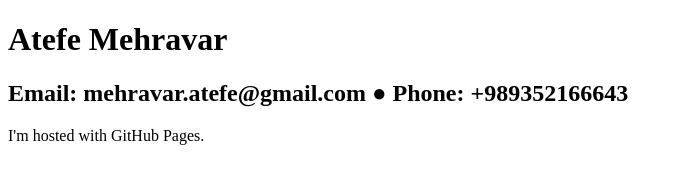
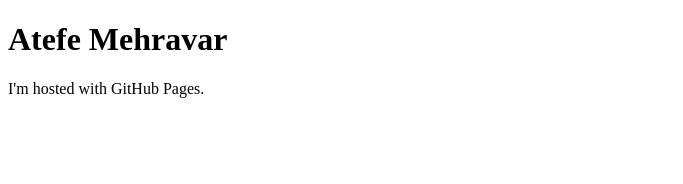
Before and after one commit to atefemehr/atefemehr.github.io, a plain HTML site: page index.html in a window 1280 px wide. Shown: the whole page, without its empty margins (0-683 px from the left). Drawn offline with Linux system fonts and the light colour scheme.

Commit message:
Update index.html

```diff
--- a/index.html
+++ b/index.html
@@ -2,7 +2,7 @@
 <html>
 <body>
 <h1>Atefe Mehravar</h1>
-<h2>Email: mehravar.atefe@gmail.com ● Phone: +989352166643</h2>
+<h2></h2>
 <p>I'm hosted with GitHub Pages.</p>
 </body>
 </html>
```
